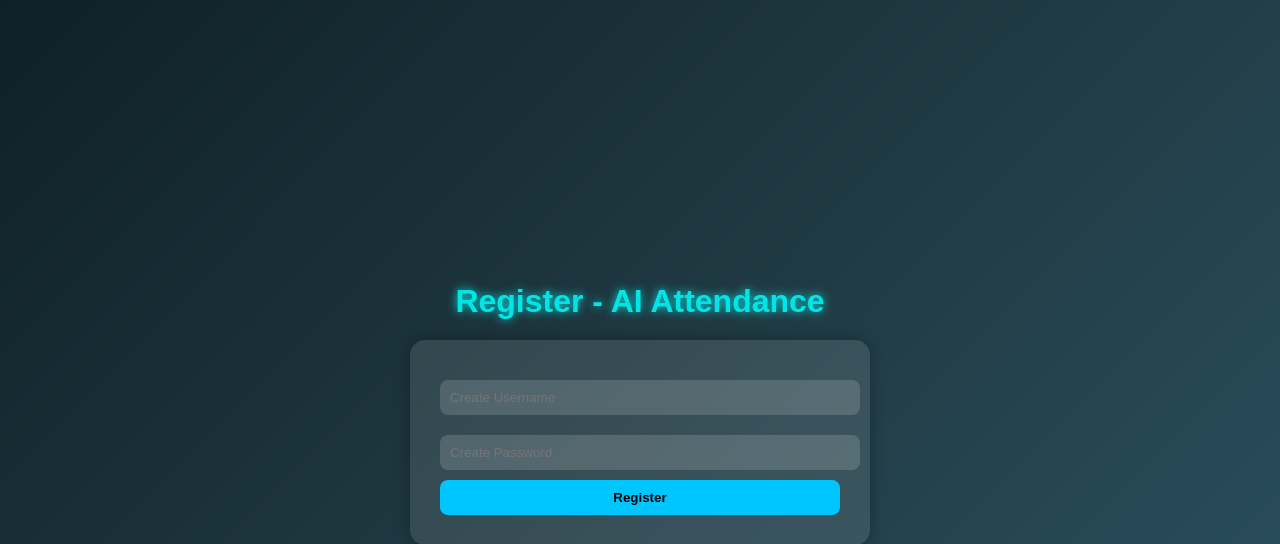
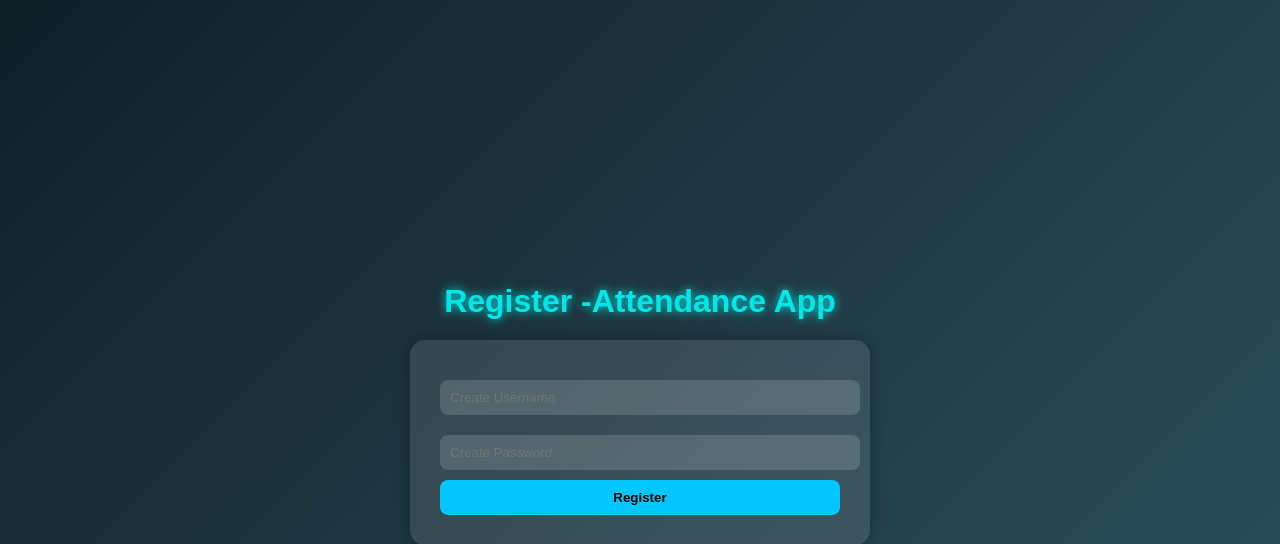
Before and after one commit to Baskar245/batman, a Python web app: template templates/register.html in a window 1280 px wide. Shown: the top 544 px of the page. Run offline with Jinja, Linux system fonts and the light colour scheme; the template is opened without the code that fills it, so the values that code supplies are empty.

Commit message:
Update register.html

```diff
--- a/templates/register.html
+++ b/templates/register.html
@@ -13,7 +13,7 @@ button{width:100%; padding:10px; border:none; border-radius:8px; cursor:pointer;
 </style>
 </head>
 <body>
-<h1>Register - AI Attendance</h1>
+<h1>Register -Attendance App</h1>
 <form action="/register" method="POST">
   <input type="text" name="username" placeholder="Create Username" required>
   <input type="password" name="password" placeholder="Create Password" required>
```
